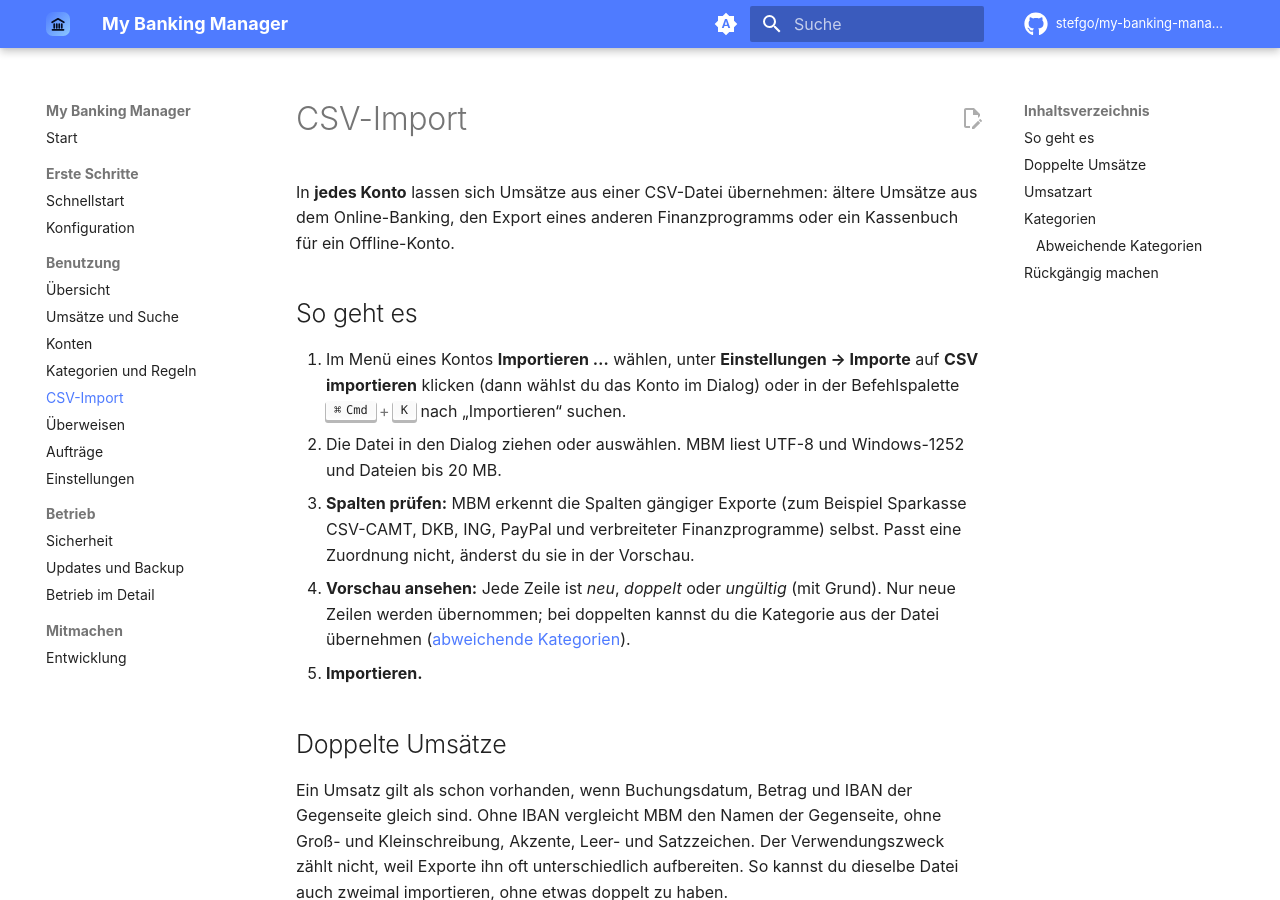
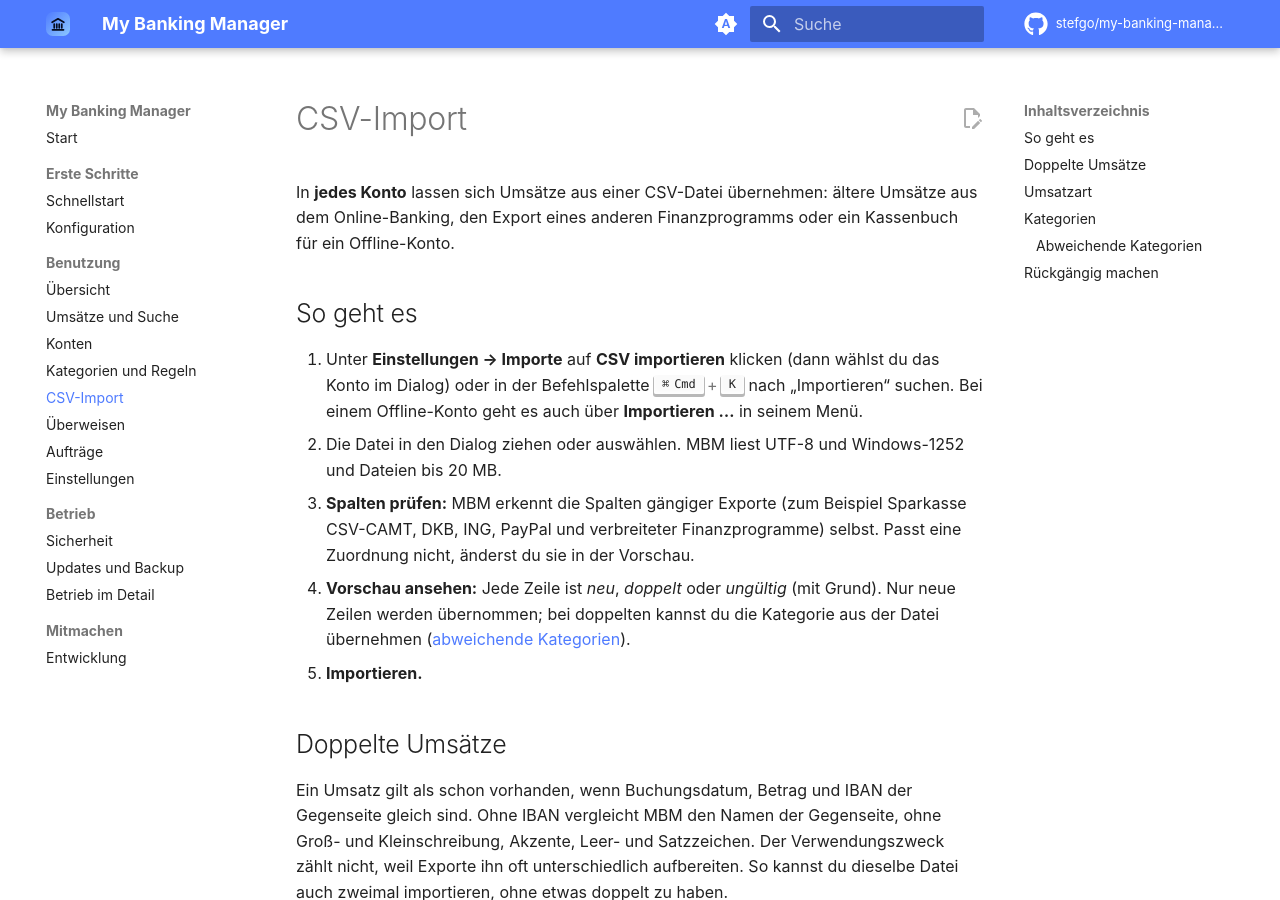
Before and after one commit to stefgo/my-banking-manager, an MkDocs documentation site: the page built from docs/guide/import.md, in a window 1280 px wide and 900 px high. Built offline with MkDocs 1.6.1 and Material for MkDocs 9.7.7, drawn with Linux system fonts in a browser that asks for light colours; comment, search, counter and statistics services are not loaded.

Commit message:
feat(konten): Menü von Bankkonten aufräumen
„Importieren“ steht nur noch im Menü von Offline-Konten, „Vom Bankzugang
lösen“ gar nicht mehr im Kontomenü. Beides bleibt über die Einstellungen
erreichbar, der Import auch über die Befehlspalette.

Co-Authored-By: Claude Opus 5.5 <noreply@anthropic.com>

```diff
--- a/clients/web/src/pages/Settings.tsx
+++ b/clients/web/src/pages/Settings.tsx
@@ -585,7 +585,7 @@ function ImportsTab() {
         <section className="panel">
             <div className="panel-head"><h3>CSV-Importe</h3></div>
             {importsQuery.isPending && <SkeletonRows rows={3} plain />}
-            {importsQuery.isSuccess && imports.length === 0 && <Empty icon={FileUp} title="Noch nichts importiert" text="CSV-Dateien importierst du hier über „CSV importieren“, über das Menü eines Kontos oder die Befehlspalette (⌘K)." />}
+            {importsQuery.isSuccess && imports.length === 0 && <Empty icon={FileUp} title="Noch nichts importiert" text="CSV-Dateien importierst du hier über „CSV importieren“, über das Menü eines Offline-Kontos oder die Befehlspalette (⌘K)." />}
             <div className="row-list">
                 {imports.map((i) => (
                     <div className="row-item" key={i.id}>
--- a/docs/guide/import.md
+++ b/docs/guide/import.md
@@ -6,9 +6,9 @@ Offline-Konto.
 
 ## So geht es
 
-1. Im Menü eines Kontos **Importieren …** wählen, unter **Einstellungen → Importe** auf
-   **CSV importieren** klicken (dann wählst du das Konto im Dialog) oder in der Befehlspalette
-   ++cmd+k++ nach „Importieren“ suchen.
+1. Unter **Einstellungen → Importe** auf **CSV importieren** klicken (dann wählst du das Konto im
+   Dialog) oder in der Befehlspalette ++cmd+k++ nach „Importieren“ suchen. Bei einem Offline-Konto
+   geht es auch über **Importieren …** in seinem Menü.
 2. Die Datei in den Dialog ziehen oder auswählen. MBM liest UTF-8 und Windows-1252 und Dateien bis
    20 MB.
 3. **Spalten prüfen:** MBM erkennt die Spalten gängiger Exporte (zum Beispiel Sparkasse CSV-CAMT,
```
Also changed, not shown: .release/next.md (+6 -0 lines), docs/guide/konten.md (+3 -2 lines), 1 other file.
